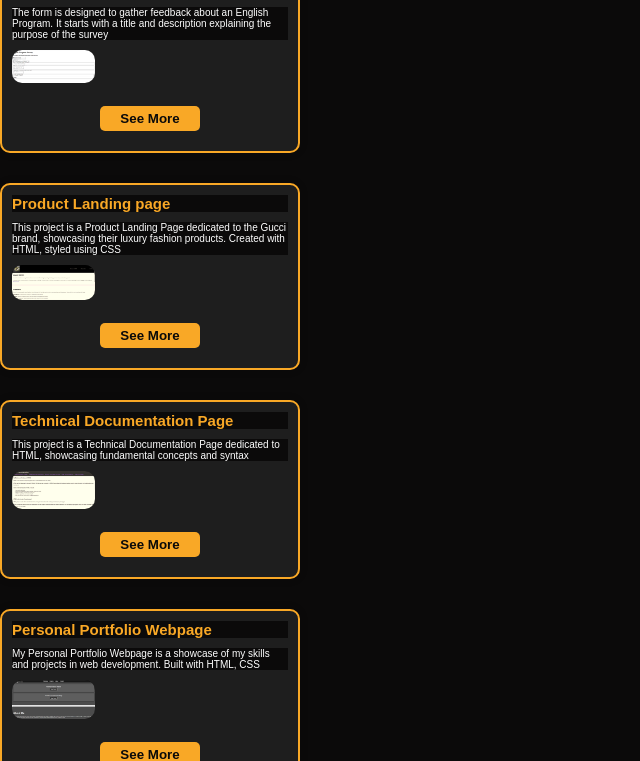
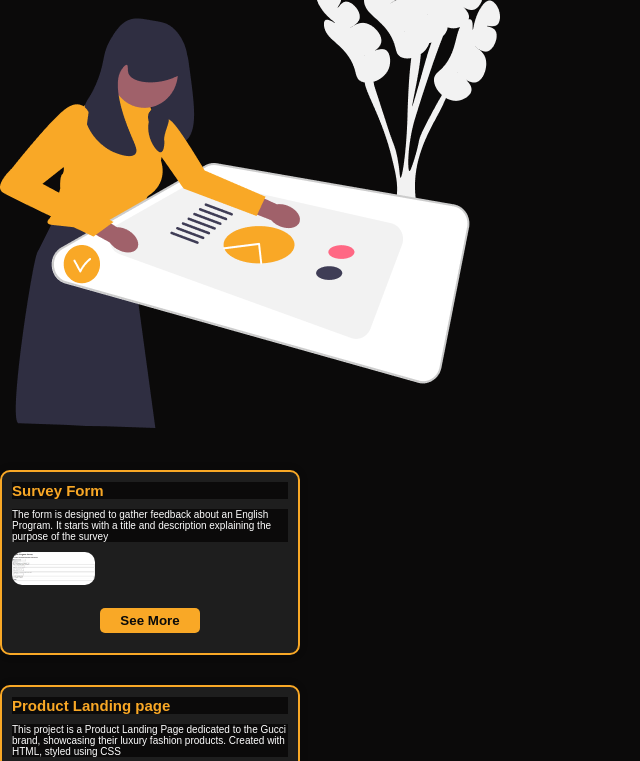
Before and after one commit to iamfarhatsharefi/FarhatSharefi-PersonalPortfolio, a plain HTML site: page index.html in a window 1280 px wide. Shown: the part 1793-2554 px from the top of the page, without its empty margins (0-640 px from the left). Drawn offline with nearby package versions, Linux system fonts and the light colour scheme.

Commit message:
adding the screenshot to project

```diff
--- a/index.html
+++ b/index.html
@@ -60,7 +60,7 @@
 </div>
   </section>
   <section id="project">
-    <h1>Projects</h1>
+    <h1>Projects</h1><img src="images/undraw_project_complete_lwss 1.png" class="about-img">
   <header id="works" class="works-section">
     <div class="container">
 <div id="project-popup" class="project-popup">
@@ -70,7 +70,6 @@
             <h2 id="popup-title"></h2>
             <div class="popup-description" id="popup-description"></div>
             <img src="" alt="Project Screenshot" id="popup-image">
-              <!-- Highlighted: Added container for multiple images -->
               <div id="popup-images" class="popup-images"></div>
             <div class="popup-links">
                 <a href="#" id="live-link" target="_blank">Live Demo</a>
--- a/script.js
+++ b/script.js
@@ -63,11 +63,11 @@ document.addEventListener('DOMContentLoaded', () => {
     skills: [
       {  image: 'images/html-5 2.png', name: 'HTML', alt: 'HTML' },
       {  image: 'images/css-3 2.png', name: 'Css', alt: 'CSS' },
-      {  image: 'images/java-script 2.png', name: 'JavaScript', alt: 'JavaScript' },
+      {  image: 'images/java-script 2.png', name: 'JavaScript', alt: 'JavaScript' }
     ],
     certifications: [
-      { title: 'Responsive Web Design', image: 'images/1 certificate.png', link: 'https://link-to-1 certificate' },
-      { title: 'Java Script', image: 'images/2 certificate.png', link: 'https://link-to-2 certificate' },
+      { title: 'Responsive Web Design', image: 'images/ responsive.png', link: 'https://www.freecodecamp.org/certification/Farhatsharefi/responsive-web-design' },
+      { title: 'Java Script', image: 'images/ js.png', link: 'https://www.freecodecamp.org/certification/Farhatsharefi/javascript-algorithms-and-data-structures-v8' },
     ],
   };
 
@@ -178,7 +178,7 @@ document.addEventListener('DOMContentLoaded', () => {
       title: 'Roman Numeral Converter',
       description: 'Roman Numeral Converter is a web application designed to convert numbers between Roman numerals and Arabic numerals.',
       image: 'images/roman.png',
-      screenshots: ['images/roman.png'],
+      screenshots: ['images/RR2.png'],
       technologies: ['HTML', 'CSS', 'JS'],
       liveLink: 'https://iamfarhatsharefi.github.io/Roman-Numeral-Converter/',
       sourceLink: 'https://github.com/iamfarhatsharefi/Roman-Numeral-Converter/pulls',
@@ -187,7 +187,7 @@ document.addEventListener('DOMContentLoaded', () => {
       title: 'palindrome-checker',
       description: 'Palindrome Checker is a web application designed to determine whether a given string is a palindrome. Developed using HTML, CSS, and JavaScript',
       image: 'images/Picture1.png',
-      screenshots: ['images/Picture1.png'],
+      screenshots: ['images/PP2.png'],
       technologies: ['HTML', 'CSS', 'JS'],
       liveLink: 'https://iamfarhatsharefi.github.io/PalindromeChecker/',
       sourceLink: 'https://github.com/iamfarhatsharefi/PalindromeChecker/pulls',
@@ -196,7 +196,7 @@ document.addEventListener('DOMContentLoaded', () => {
       title: 'Telephone-Number-Validator',
       description: 'Telephone Number Validator is a web application designed to verify the validity of telephone numbers',
       image: 'images/Picture3.png',
-      screenshots: ['images/Picture3.png', 'images/N2.png'],
+      screenshots: ['images/TT2.png'],
       technologies: ['HTML', 'CSS', 'JS'],
       liveLink: 'https://iamfarhatsharefi.github.io/TelephoneNumberValidator/',
       sourceLink: 'https://github.com/iamfarhatsharefi/TelephoneNumberValidator/pulls',
@@ -205,7 +205,7 @@ document.addEventListener('DOMContentLoaded', () => {
       title: 'Cash Register',
       description: 'Cash Register is a web application designed to calculate the change due for various transactions. Developed using HTML, CSS, and JavaScript',
       image: 'images/Picture4 cash register.png',
-      screenshots: ['images/Picture4 cash register.png', 'images/C2.png'],
+      screenshots: ['images/C22.png'],
       technologies: ['HTML', 'CSS', 'JS'],
       liveLink: 'https://iamfarhatsharefi.github.io/Cash-Register/',
       sourceLink: 'https://github.com/iamfarhatsharefi/Cash-Register/pulls',
@@ -214,7 +214,7 @@ document.addEventListener('DOMContentLoaded', () => {
       title: 'Pokemon-search-App',
       description: '"Pokémon Search App is a web application that allows users to search for and view detailed information about various Pokémon.',
       image: 'images/picture 5.png',
-      screenshots: ['images/picture 5.png', 'images/PO2.png'],
+      screenshots: ['images/PPP2.png', 'images/PO2.png'],
       technologies: ['HTML', 'CSS', 'JS'],
       liveLink: 'https://iamfarhatsharefi.github.io/Pokeman-search-App/',
       sourceLink: 'https://github.com/iamfarhatsharefi/Pokeman-search-App/pulls',
--- a/styles.css
+++ b/styles.css
@@ -287,7 +287,7 @@ nav .logo a:hover {
   }
 
   .menu-icon {
-    display: block; /* Show the menu icon on smaller screens */
+    display: block;
   }
 }
 
```
Also changed, not shown: images/C22.PNG (added), images/PP2.PNG (added), images/PPP2.PNG (added), images/RR2.PNG (added), images/TT2.PNG (added), images/js.jpg (renamed from images/2 certificate.jpg), images/responsive.jpg (renamed from images/1 certificate.jpg), images/undraw_devices_re_dxae 2.png (added).
